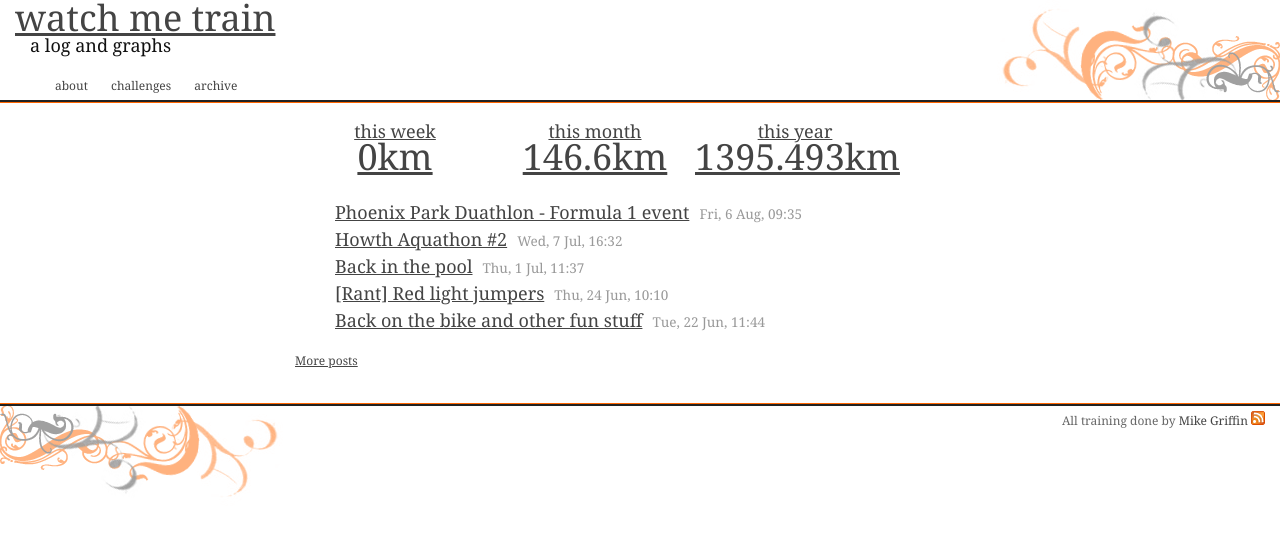
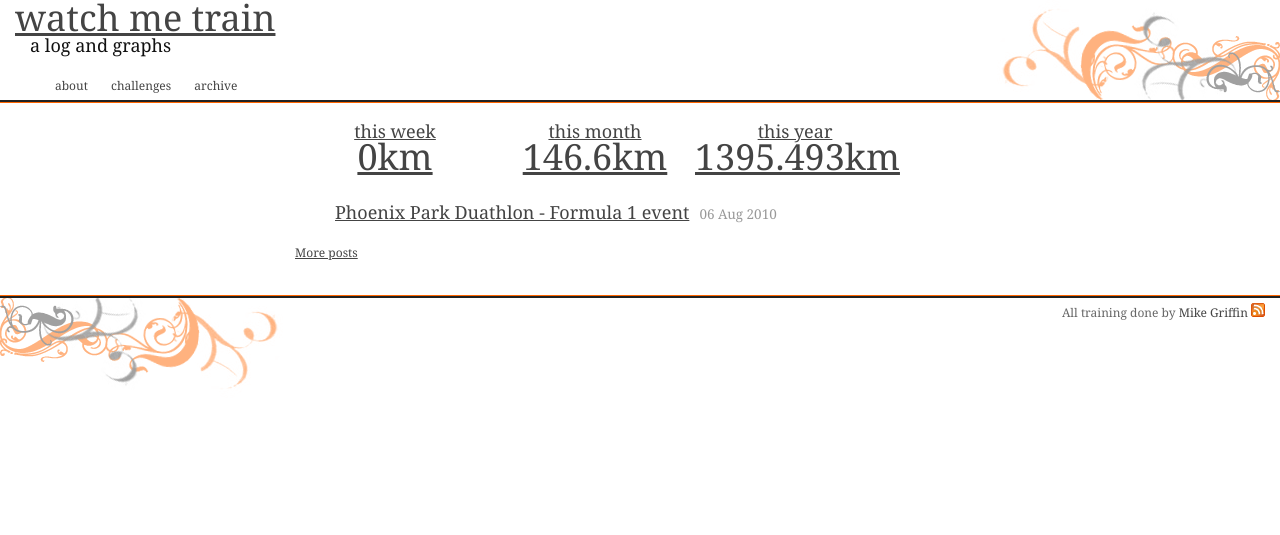
Before and after one commit to mgriffin/watchmetrain, a Jekyll site: the page built from index.html, in a window 1280 px wide. Shown: the top 535 px of the page. Built offline with Jekyll 4.4.1, drawn with Linux system fonts in a browser that asks for light colours.

Commit message:
Added a blog post and modified index.html to show actual posts

```diff
--- a/index.html
+++ b/index.html
@@ -4,16 +4,9 @@ title: watchmetrain
 ---
 <div class="bloglist">
 <ol>
-<li><a href="/blog/20100806-phoenix-park-duathlon--formula-1-event">Phoenix Park Duathlon - Formula 1 event</a><span class="blogdate">Fri,  6 Aug, 09:35</span>
-
-</li>
-<li><a href="/blog/20100707-howth-aquathon-2">Howth Aquathon #2</a><span class="blogdate">Wed,  7 Jul, 16:32</span>
-</li>
-<li><a href="/blog/20100701-back-in-the-pool">Back in the pool</a><span class="blogdate">Thu,  1 Jul, 11:37</span>
-</li>
-<li><a href="/blog/20100624-rant-red-light-jumpers">[Rant] Red light jumpers</a><span class="blogdate">Thu, 24 Jun, 10:10</span>
-</li>
-<li><a href="/blog/20100622-back-on-the-bike-and-other-fun-stuff">Back on the bike and other fun stuff</a><span class="blogdate">Tue, 22 Jun, 11:44</span>
+{% for post in site.posts %}
+<li><a href="{{ post.url }}">{{ post.title }}</a><span class="blogdate">{{ post.date | date_to_string }}</span>
+{% endfor %}
 </li>
 
 </ol>
```
Also changed, not shown: _layouts/post.html (added, +34 -0 lines), _posts/2010-08-06-phoenix-park-duathlon-formula-1-event.textile (added, +30 -0 lines), images/formula-1/IMG_6421.JPG (added), images/formula-1/IMG_6591.JPG (added), images/formula-1/IMG_6942.JPG (added).
